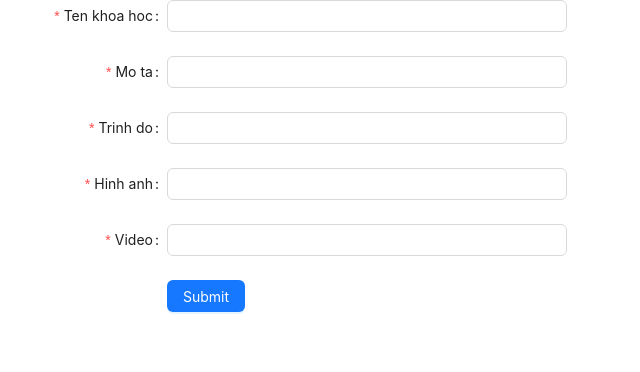
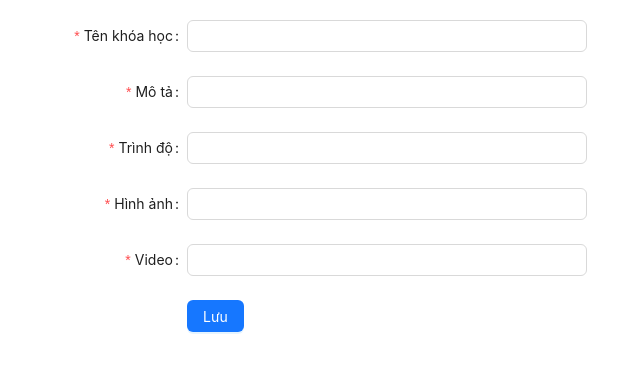
Before and after one commit to ChiVi123/tuan-1-react, a React (Create React App) app: page /course/add in a window 1280 px wide. Shown: the top 372 px of the page, without its empty margins (33-673 px from the left). Built offline with nearby package versions, Linux system fonts and the light colour scheme; no server answers.

Commit message:
load all course data with redux

```diff
--- a/src/App.css
+++ b/src/App.css
@@ -127,3 +127,7 @@ table {
     border-collapse: collapse;
     border-spacing: 0;
 }
+
+.w-full {
+    width: 100%;
+}
--- a/src/index.css
+++ b/src/index.css
@@ -1,13 +1,15 @@
 body {
-  margin: 0;
-  font-family: -apple-system, BlinkMacSystemFont, 'Segoe UI', 'Roboto', 'Oxygen',
-    'Ubuntu', 'Cantarell', 'Fira Sans', 'Droid Sans', 'Helvetica Neue',
-    sans-serif;
-  -webkit-font-smoothing: antialiased;
-  -moz-osx-font-smoothing: grayscale;
+    margin: 0;
+    font-family: -apple-system, BlinkMacSystemFont, 'Segoe UI', 'Roboto', 'Oxygen', 'Ubuntu', 'Cantarell', 'Fira Sans',
+        'Droid Sans', 'Helvetica Neue', sans-serif;
+    -webkit-font-smoothing: antialiased;
+    -moz-osx-font-smoothing: grayscale;
 }
 
 code {
-  font-family: source-code-pro, Menlo, Monaco, Consolas, 'Courier New',
-    monospace;
+    font-family: source-code-pro, Menlo, Monaco, Consolas, 'Courier New', monospace;
 }
+
+#root {
+    padding: 20px;
+}
--- a/src/index.tsx
+++ b/src/index.tsx
@@ -5,8 +5,8 @@ import ReactDOM from 'react-dom/client';
 import { Provider } from 'react-redux';
 
 import App from './App';
+import store from './modules';
 import reportWebVitals from './reportWebVitals';
-import { store } from './state';
 
 const root = ReactDOM.createRoot(document.getElementById('root') as HTMLElement);
 root.render(
--- a/src/views/Course/Add/index.tsx
+++ b/src/views/Course/Add/index.tsx
@@ -1,12 +1,20 @@
 import type { FormProps } from 'antd';
 import { Button, Form, Input } from 'antd';
+import { useNavigate } from 'react-router-dom';
 import { addCourse } from '../../../modules/course';
 import ICourse from '../../../modules/course/entity';
 
 function AddCourse() {
+    const navigate = useNavigate();
+
     const onFinish: FormProps<ICourse>['onFinish'] = async (values) => {
         const result = await addCourse(values);
-        console.log('add course::', result);
+        if (result.success) {
+            navigate('/');
+            console.log('add course::', result);
+        } else {
+            console.log('can not add course');
+        }
     };
 
     const onFinishFailed: FormProps<ICourse>['onFinishFailed'] = (errorInfo) => {
@@ -25,7 +33,7 @@ function AddCourse() {
             autoComplete='off'
         >
             <Form.Item<ICourse>
-                label='Ten khoa hoc'
+                label='Tên khóa học'
                 name='name'
                 rules={[{ required: true, message: 'Please input your name!' }]}
             >
@@ -33,7 +41,7 @@ function AddCourse() {
             </Form.Item>
 
             <Form.Item<ICourse>
-                label='Mo ta'
+                label='Mô tả'
                 name='description'
                 rules={[{ required: true, message: 'Please input your description!' }]}
             >
@@ -41,7 +49,7 @@ function AddCourse() {
             </Form.Item>
 
             <Form.Item<ICourse>
-                label='Trinh do'
+                label='Trình độ'
                 name='level'
                 rules={[{ required: true, message: 'Please input your level!' }]}
             >
@@ -49,7 +57,7 @@ function AddCourse() {
             </Form.Item>
 
             <Form.Item<ICourse>
-                label='Hinh anh'
+                label='Hình ảnh'
                 name='image'
                 rules={[{ required: true, message: 'Please input your image!' }]}
             >
@@ -66,7 +74,7 @@ function AddCourse() {
 
             <Form.Item wrapperCol={{ offset: 8, span: 16 }}>
                 <Button type='primary' htmlType='submit'>
-                    Submit
+                    Lưu
                 </Button>
             </Form.Item>
         </Form>
--- a/src/views/Course/Edit/index.tsx
+++ b/src/views/Course/Edit/index.tsx
@@ -1,33 +1,34 @@
 import type { FormProps } from 'antd';
 import { Button, Form, Input } from 'antd';
-import { doc, getDoc } from 'firebase/firestore';
 import { useEffect, useState } from 'react';
-import { useParams } from 'react-router-dom';
-import firestore from '../../../config/firestore';
-import { editCourse } from '../../../modules/course';
+import { useNavigate, useParams } from 'react-router-dom';
+import { editCourse, getCourse } from '../../../modules/course';
 import ICourse from '../../../modules/course/entity';
 
 function EditCourse() {
     const { id } = useParams();
     const [course, setCourse] = useState<ICourse>();
-    const getCourse = doc(firestore, `courses/${id}`);
+    const navigate = useNavigate();
 
     useEffect(() => {
-        (async function () {
-            const docSnap = await getDoc(getCourse);
+        (async function (id: string) {
+            const docSnap = await getCourse(id);
             if (docSnap.exists()) {
                 setCourse({ id: docSnap.id, ...docSnap.data() } as ICourse);
             } else {
                 console.log('No such document');
             }
-        })();
-
-        // eslint-disable-next-line react-hooks/exhaustive-deps
-    }, []);
+        })(id || '');
+    }, [id, navigate]);
 
     const onFinish: FormProps<ICourse>['onFinish'] = async (values) => {
         const result = await editCourse(id || '', values);
-        console.log('edit course::', result);
+        if (result.success) {
+            navigate('/');
+            console.log('edit course::', result);
+        } else {
+            console.log('cannot edit course');
+        }
     };
 
     const onFinishFailed: FormProps<ICourse>['onFinishFailed'] = (errorInfo) => {
@@ -50,7 +51,7 @@ function EditCourse() {
             autoComplete='off'
         >
             <Form.Item<ICourse>
-                label='Ten khoa hoc'
+                label='Tên khóa học'
                 name='name'
                 rules={[{ required: true, message: 'Please input your name!' }]}
             >
@@ -58,7 +59,7 @@ function EditCourse() {
             </Form.Item>
 
             <Form.Item<ICourse>
-                label='Mo ta'
+                label='Mô tả'
                 name='description'
                 rules={[{ required: true, message: 'Please input your description!' }]}
             >
@@ -66,7 +67,7 @@ function EditCourse() {
             </Form.Item>
 
             <Form.Item<ICourse>
-                label='Trinh do'
+                label='Trình độ'
                 name='level'
                 rules={[{ required: true, message: 'Please input your level!' }]}
             >
@@ -74,7 +75,7 @@ function EditCourse() {
             </Form.Item>
 
             <Form.Item<ICourse>
-                label='Hinh anh'
+                label='Hình ảnh'
                 name='image'
                 rules={[{ required: true, message: 'Please input your image!' }]}
             >
@@ -91,7 +92,7 @@ function EditCourse() {
 
             <Form.Item wrapperCol={{ offset: 8, span: 16 }}>
                 <Button type='primary' htmlType='submit'>
-                    Submit
+                    Lưu
                 </Button>
             </Form.Item>
         </Form>
--- a/src/views/Home/index.tsx
+++ b/src/views/Home/index.tsx
@@ -1,20 +1,19 @@
-import { Button, Flex, Table, TableProps } from 'antd';
-import { onSnapshot } from 'firebase/firestore';
-import { useEffect, useState } from 'react';
+import { Button, Flex, Space, Table, TableColumnsType } from 'antd';
+import { Key, useEffect, useState } from 'react';
+import { useSelector } from 'react-redux';
 import { Link } from 'react-router-dom';
-import { courseCollection, deleteCourse } from '../../modules/course';
-import ICourse from '../../modules/course/entity';
+import { useAppDispatch } from '../../modules';
+import { courseSelector, deleteAllCourse, deleteCourse, fetchAllCourse, removeAllCourse } from '../../modules/course';
+import { CourseData } from '../../modules/course/entity';
 
-type DataType = ICourse & { key: string };
-
-const columns: TableProps<DataType>['columns'] = [
+const columns: TableColumnsType<CourseData> = [
     {
-        title: 'Ten khoa hoc',
+        title: 'Tên khóa học',
         dataIndex: 'name',
         key: 'name',
     },
     {
-        title: 'Trinh do',
+        title: 'Trình độ',
         dataIndex: 'level',
         key: 'level',
     },
@@ -25,10 +24,10 @@ const columns: TableProps<DataType>['columns'] = [
         render: (value) => (
             <Flex align='center' gap='small'>
                 <Link to={`/course/edit/${value}`}>
-                    <Button type='primary'>Chinh sua</Button>
+                    <Button type='primary'>Sửa</Button>
                 </Link>
                 <Button danger onClick={() => deleteCourse(value)}>
-                    Xoa
+                    Xóa
                 </Button>
             </Flex>
         ),
@@ -36,15 +35,53 @@ const columns: TableProps<DataType>['columns'] = [
 ];
 
 function Home() {
-    const [courses, setCourses] = useState<DataType[]>([]);
+    const [selection, setSelection] = useState<string[]>([]);
+    const state = useSelector(courseSelector);
+    const dispatch = useAppDispatch();
+
+    const rowSelection = {
+        onChange: (selectedRowKeys: Key[]) => {
+            const keys: string[] = selectedRowKeys.map((key) => key as string);
+            setSelection(keys);
+        },
+        getCheckboxProps: (record: CourseData) => ({
+            name: record.name,
+        }),
+    };
 
     useEffect(() => {
-        onSnapshot(courseCollection, (snapshot) => {
-            setCourses(snapshot.docs.map((doc) => ({ key: doc.id, id: doc.id, ...doc.data() } as DataType)));
-        });
-    }, []);
+        (async function () {
+            await dispatch(fetchAllCourse());
+        })();
+    }, [dispatch]);
 
-    return <Table columns={columns} dataSource={courses} />;
+    const handleDeleteAll = async () => {
+        await deleteAllCourse(selection);
+        dispatch(removeAllCourse(selection));
+        console.log('delete success');
+    };
+
+    console.log(state.data.map((item) => item.id));
+
+    return (
+        <Space direction='vertical' className='w-full'>
+            <Flex justify='space-between'>
+                {Boolean(selection.length) ? (
+                    <Button danger onClick={handleDeleteAll}>
+                        Xóa
+                    </Button>
+                ) : (
+                    <div style={{ width: '40px' }}></div>
+                )}
+                <Link to='/course/add'>
+                    <Button type='primary'>Thêm khóa học</Button>
+                </Link>
+            </Flex>
+            {state.status !== 'pending' && (
+                <Table rowSelection={{ type: 'checkbox', ...rowSelection }} columns={columns} dataSource={state.data} />
+            )}
+        </Space>
+    );
 }
 
 export default Home;
```
